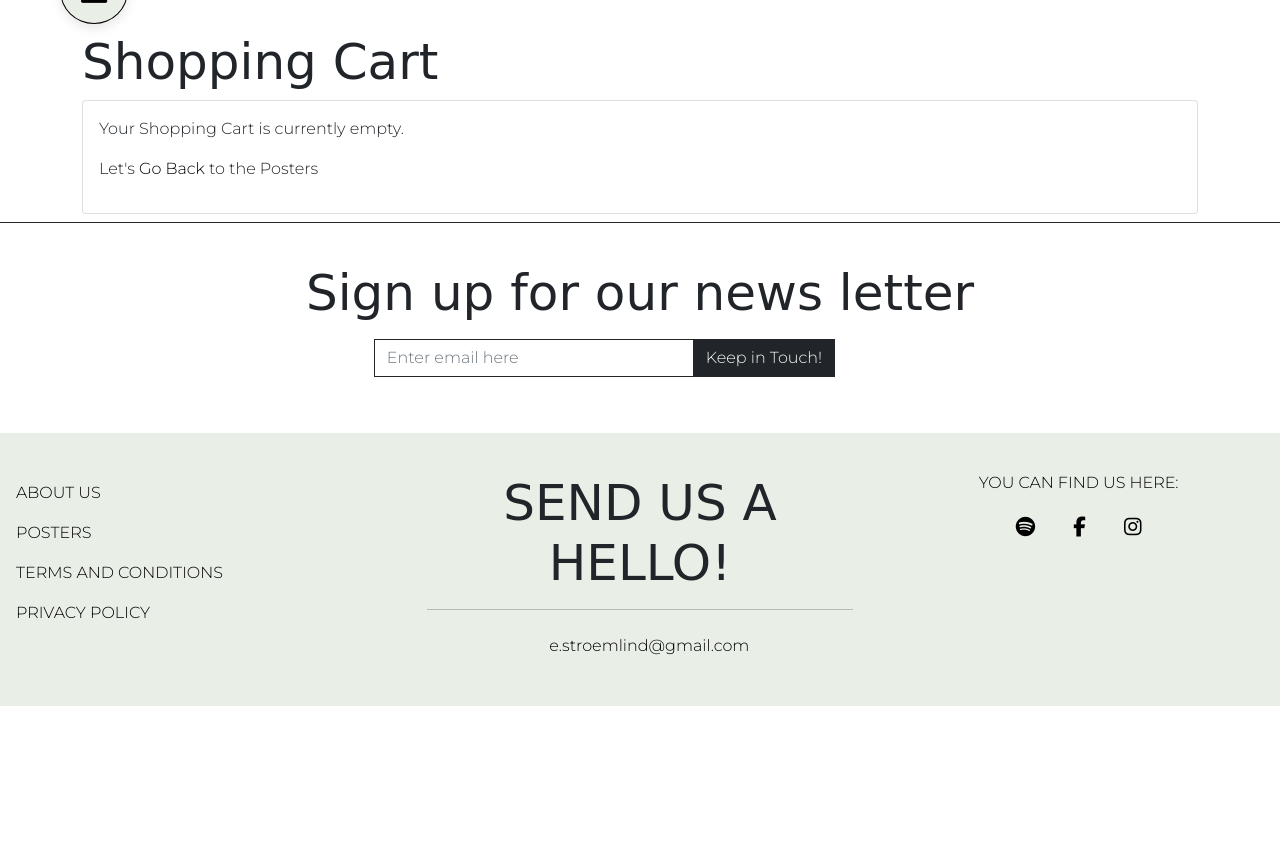
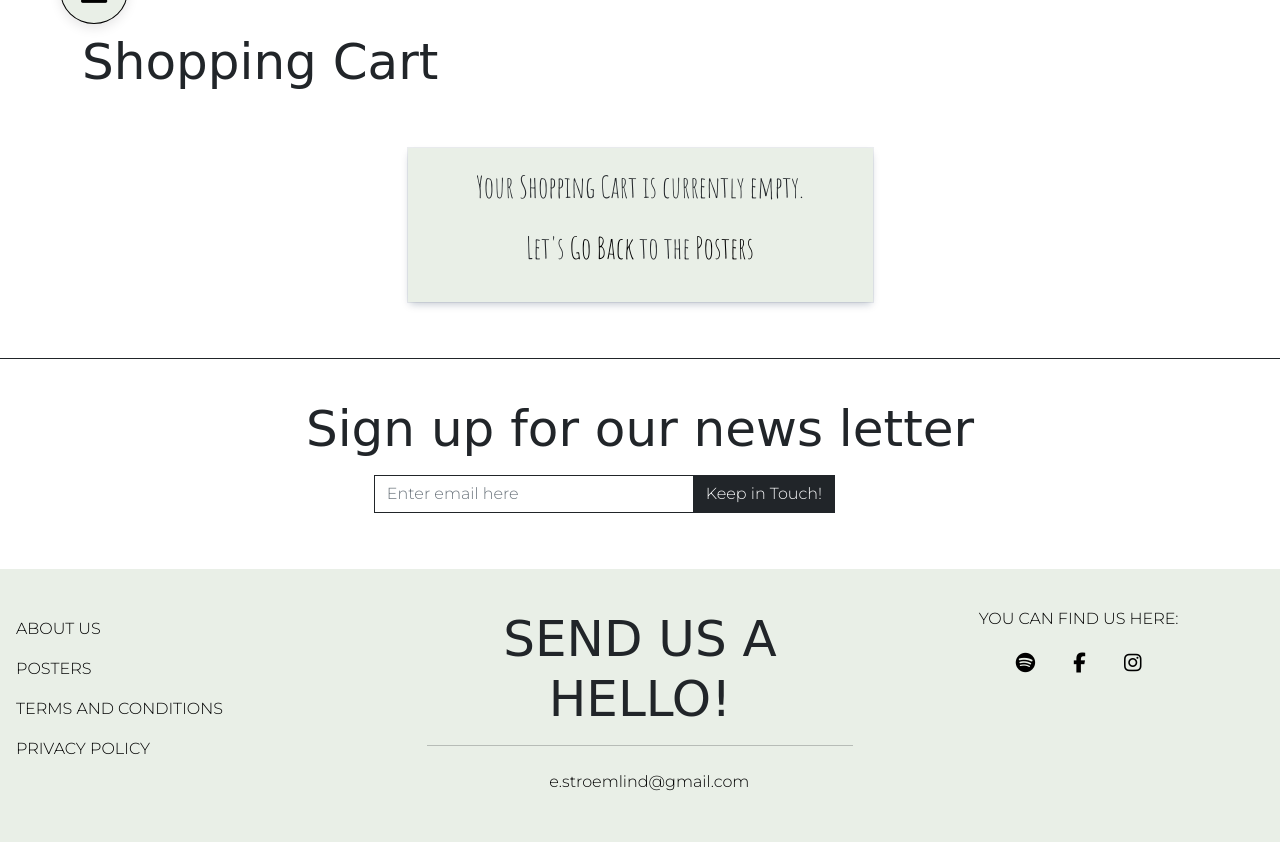
Before and after one commit to Code-Institute-Submissions/stroemlind-esart_JulyResub, a Django app: page /cart/ in a window 1280 px wide. Shown: the part 71-913 px from the top of the page. Before the commit the page ends 777 px from the top, so only its background shows below. Run offline with Django 3.2, Linux system fonts and the light colour scheme; some libraries are stand-ins or nearby versions; some web fonts are replaced.

Commit message:
Set up context.py file and add style to layout of shopping-cart.html

```diff
--- /dev/null
+++ b/cart/context.py
@@ -0,0 +1,22 @@
+from django.conf import settings
+
+
+def cart_contents(request):
+    """
+    function to make the cart intems available to all templates
+    """
+
+    bag_items = []
+    total = 0
+    product_count = 0
+
+    total_cost = total
+
+    context = {
+        'bag_items': bag_items,
+        'total': total,
+        'product_count': product_count,
+        'total_cost': total_cost,
+    }
+
+    return context
--- a/cart/templates/cart/shopping-cart.html
+++ b/cart/templates/cart/shopping-cart.html
@@ -11,10 +11,11 @@
             {% if bag_items %}
             <div class="table-responsive"></div>
             {% else %}
-            <div class="card">
-                <div class="card-body">
+            <div class="col-10 col-sm-8 col-md-8 col-lg-5 mx-auto my-5 card border-0 rounded-0">
+                <div class="card-body text-center empty">
                     <p>Your Shopping Cart is currently empty.</p>
-                    <p>Let's <a class="text-link" href="{% url 'posters' %}">Go Back</a> to the Posters</p>
+                    <p>Let's <a class="text-link" href="{% url 'posters' %}">Go Back</a>
+                        to the <a class="text-link" href="{% url 'posters' %}">Posters</a></p>
                 </div>
             </div>
             {% endif %}
--- a/esart/settings.py
+++ b/esart/settings.py
@@ -71,6 +71,7 @@ TEMPLATES = [
                 'django.template.context_processors.request',
                 'django.contrib.auth.context_processors.auth',
                 'django.contrib.messages.context_processors.messages',
+                'cart.context.cart_contents',
             ],
         },
     },
--- a/static/css/style.css
+++ b/static/css/style.css
@@ -109,6 +109,14 @@ h3 {
     border: none;
 }
 
+/* Shopping Cart styling */
+.empty {
+    background-color: #e9efe7;
+    font-size: 30px;
+    font-family: 'Amatic SC', cursive;
+    box-shadow: rgba(9, 30, 66, 0.25) 0px 4px 8px -2px, rgba(9, 30, 66, 0.08) 0px 0px 0px 1px; /* #93 getcssscan */
+}
+
 /* Footer styling */
 
 footer {
```
Also changed, not shown: cart/views.py (line endings or trailing spaces).
